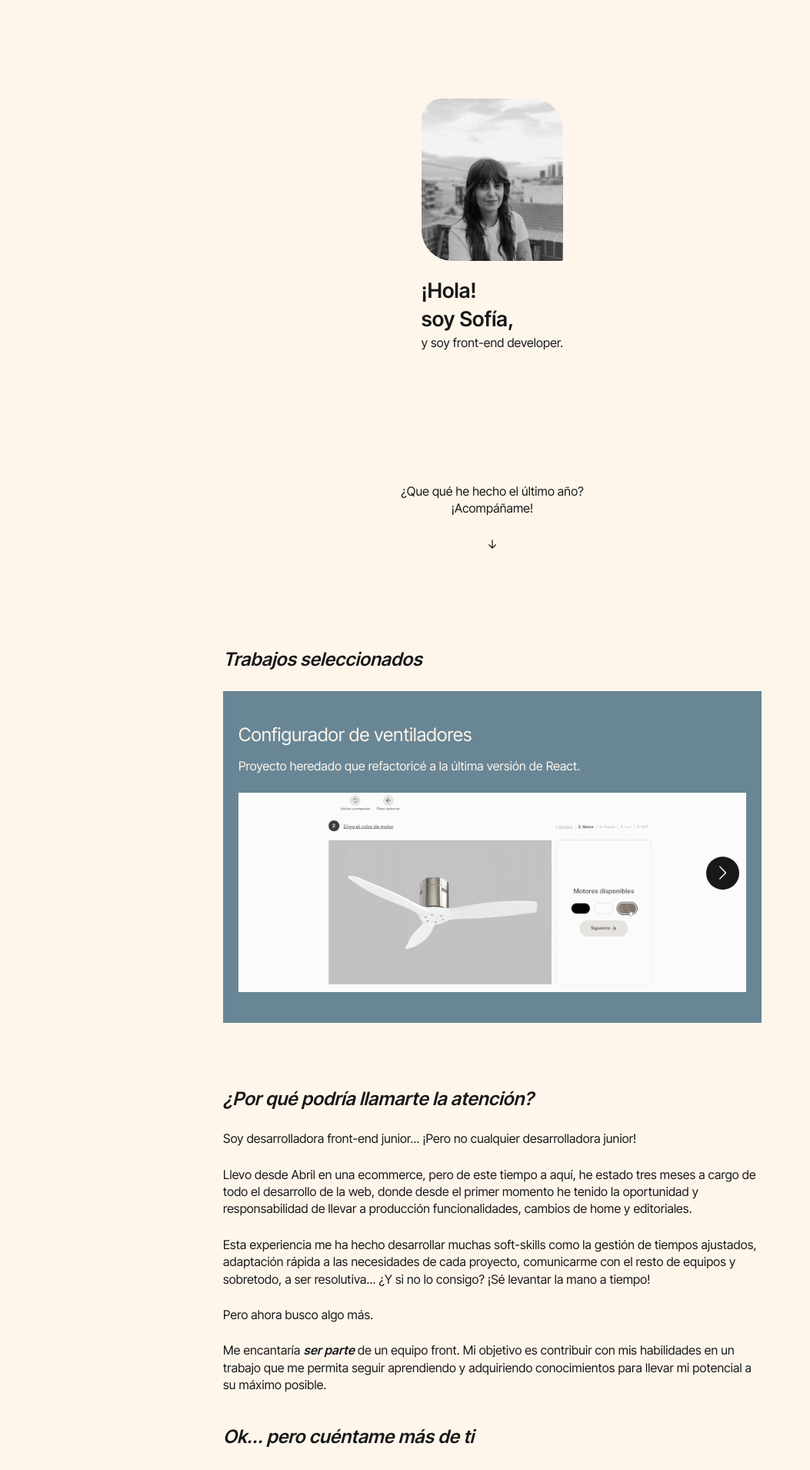
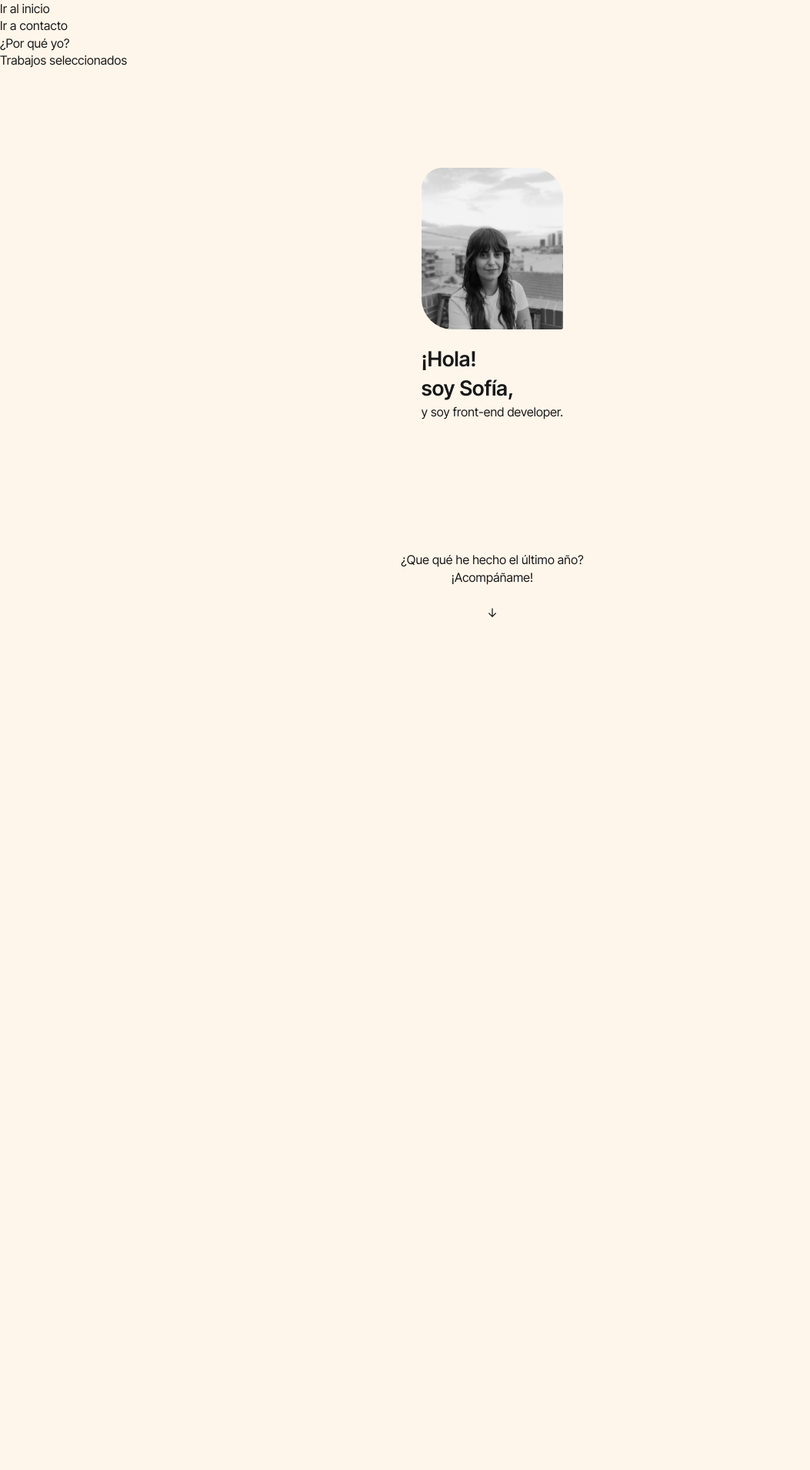
Before and after one commit to SofiaBManzano/sofia-portfolio-2022, a React (Create React App) app: page / in a window 1280 px wide. Shown: the top 1910 px of the page at 77% size, without its empty margins (0-1053 px from the left). After the commit the page ends 930 px from the top, so only its background shows below. Built offline with nearby package versions, Linux system fonts and the light colour scheme.

Commit message:
add: react router dom && new component

```diff
--- a/package.json
+++ b/package.json
@@ -10,6 +10,7 @@
     "react": "^18.2.0",
     "react-dom": "^18.2.0",
     "react-multi-carousel": "^2.8.2",
+    "react-router-dom": "^6.5.0",
     "react-scripts": "5.0.1",
     "sass": "^1.55.0",
     "web-vitals": "^2.1.4"
--- a/src/App.js
+++ b/src/App.js
@@ -1,27 +1,69 @@
 import "./App.scss";
+import { Route, Routes } from "react-router-dom";
+import MenuHeader from "./components/header/MenuHeader";
 import Rrss from "./components/footer/rrss/Rrss";
-
 import Welcome from "./components/header/Welcome";
 import NewJob from "./components/main/About/NewJob";
 import About from "./components/main/About/About";
 import Contact from "./components/main/Contact/Contact";
 import SelectedWorks from "./components/main/SelectedWorks/SelectedWorks";
+
 function App() {
   return (
-    <>
-      <header className="c-block c-block-header">
-        <Welcome />
-      </header>
-      <main className="c-block">
-        <SelectedWorks />
-        <NewJob />
-        <About />
-        <Contact />
-      </main>
-      <footer>
-        <Rrss />
-      </footer>
-    </>
+    <div>
+      <MenuHeader />
+      <Routes>
+        <Route
+          path="/"
+          element={
+            <section className="c-block c-block-header">
+              <Welcome />
+            </section>
+          }
+        />
+        <Route
+          path="/about"
+          element={
+            <section className="c-block">
+              <NewJob /> <About />
+            </section>
+          }
+        />
+        <Route
+          path="/contacto"
+          element={
+            <section className="c-block">
+              <Contact />
+            </section>
+          }
+        />
+        <Route
+          path="/trabajos-seleccionados"
+          element={
+            <section className="c-block">
+              <SelectedWorks />
+            </section>
+          }
+        />
+      </Routes>
+    </div>
+
+    // <>
+
+    //       <header className="c-block c-block-header">
+    //         <Welcome />
+    //       </header>
+
+    //   <main className="c-block">
+    //     <SelectedWorks />
+    //     <NewJob />
+    //     <About />
+    //     <Contact />
+    //   </main>
+    //   <footer>
+    //     <Rrss />
+    //   </footer>
+    // </>
   );
 }
 
--- a/src/components/footer/rrss/Rrss.scss
+++ b/src/components/footer/rrss/Rrss.scss
@@ -1,6 +1,5 @@
 .c-block-footer{
-
-    padding: 13px 0;
+padding: 13px 0;
 background-color: $secondary-color;
 
 &__list{
--- /dev/null
+++ b/src/components/header/MenuHeader.js
@@ -0,0 +1,24 @@
+import { Link } from "react-router-dom";
+const MenuHeader = () => {
+  return (
+    <header>
+      <nav>
+        <ul>
+          <li>
+            <Link to="/#/">Ir al inicio</Link>
+          </li>
+          <li>
+            <Link to="/#/contacto">Ir a contacto</Link>
+          </li>
+          <li>
+            <Link to="/#/about">¿Por qué yo?</Link>
+          </li>
+          <li>
+            <Link to="/#/trabajos-seleccionados">Trabajos seleccionados</Link>
+          </li>
+        </ul>
+      </nav>
+    </header>
+  );
+};
+export default MenuHeader;
--- a/src/components/header/Welcome.js
+++ b/src/components/header/Welcome.js
@@ -3,23 +3,23 @@ import portrait from "../../images/foto-sofia-bn.jpg";
 const Welcome = () => {
   return (
     <>
-      <section className="c-header__wrapper">
-        <article className=" c-img-wrapper c-img-wrapper__portrait">
+      <article className="c-header__wrapper">
+        <div className=" c-img-wrapper c-img-wrapper__portrait">
           <img className="u-border-round u-bg-image " src={portrait}></img>
-        </article>
-        <article>
+        </div>
+        <div>
           {" "}
           <h1 className="c-header-title">
             ¡Hola! <span>soy Sofía,</span>
           </h1>
           <h3>y soy front-end developer.</h3>
-        </article>
-      </section>
+        </div>
+      </article>
       <a className="c-header-subtitle" href="#work">
         {" "}
         <p className="c-header-subtitle__text">
           ¿Que qué he hecho el último año?<span>¡Acompáñame!</span>
-        </p>{" "}
+        </p>
         <div className="u-text-align-center" href="#work">
           ↓
         </div>
--- a/src/components/main/About/About.js
+++ b/src/components/main/About/About.js
@@ -1,6 +1,6 @@
 const About = () => {
   return (
-    <section className="c-block-section">
+    <article className="c-block-section">
       {" "}
       <h2 className=" c-block-title u-bold-italic">
         Ok... <span className="u-span-inline">pero cuéntame más de ti </span>
@@ -22,19 +22,20 @@ const About = () => {
       <p>
         Si todavía tienes curiosidad y quieres ver qué estaba haciendo antes de
         reprogramarme en desarrolladora front-end, puedes{" "}
-        <span class="u-bold-italic">dar play a mi reel</span> audiovisual.
+        <span className="u-bold-italic">dar play a mi reel</span> audiovisual.
       </p>
       <div className="c-block-iframe-wrapper">
         <iframe
           src="https://player.vimeo.com/video/311440378?h=e5ab699e2f&autoplay=1&loop=1&title=0&byline=0&portrait=0&autopause=0&muted=1&background=0"
           className="c-block-iframe"
           frameBorder="0"
+          title="reel"
           allow="autoplay; fullscreen; picture-in-picture"
           allowFullScreen
         ></iframe>
       </div>
       <script src="https://player.vimeo.com/api/player.js"></script>
-    </section>
+    </article>
   );
 };
 
--- a/src/components/main/About/NewJob.js
+++ b/src/components/main/About/NewJob.js
@@ -1,6 +1,6 @@
 const NewJob = () => {
   return (
-    <section className="c-block-section">
+    <article className="c-block-section">
       {" "}
       <h2 className=" c-block-title u-bold-italic">
         ¿Por qué podría llamarte la atención?{" "}
@@ -23,12 +23,12 @@ const NewJob = () => {
       </p>
       <p>Pero ahora busco algo más.</p>{" "}
       <p>
-        Me encantaría <span class="u-bold-italic">ser parte</span> de un equipo
-        front. Mi objetivo es contribuir con mis habilidades en un trabajo que
-        me permita seguir aprendiendo y adquiriendo conocimientos para llevar mi
-        potencial a su máximo posible.
+        Me encantaría <span className="u-bold-italic">ser parte</span> de un
+        equipo front. Mi objetivo es contribuir con mis habilidades en un
+        trabajo que me permita seguir aprendiendo y adquiriendo conocimientos
+        para llevar mi potencial a su máximo posible.
       </p>
-    </section>
+    </article>
   );
 };
 
--- a/src/components/main/SelectedWorks/SelectedWorks.js
+++ b/src/components/main/SelectedWorks/SelectedWorks.js
@@ -29,7 +29,7 @@ const SelectedWorks = () => {
     },
   };
   return (
-    <section id="work" className="c-block-section">
+    <article id="work" className="c-block-section">
       <h2 className="c-block-title u-bold-italic">Trabajos seleccionados</h2>
 
       <Carousel responsive={responsive}>
@@ -70,7 +70,7 @@ const SelectedWorks = () => {
           image={imageBack}
         />
       </Carousel>
-    </section>
+    </article>
   );
 };
 export default SelectedWorks;
--- a/src/index.js
+++ b/src/index.js
@@ -3,9 +3,10 @@ import ReactDOM from "react-dom/client";
 import "./index.css";
 import App from "./App";
 
+import { HashRouter } from "react-router-dom";
 const root = ReactDOM.createRoot(document.getElementById("root"));
 root.render(
-  <React.StrictMode>
+  <HashRouter>
     <App />
-  </React.StrictMode>
+  </HashRouter>
 );
```
Also changed, not shown: 1 other file (tests, documents, lock files or other folders).
